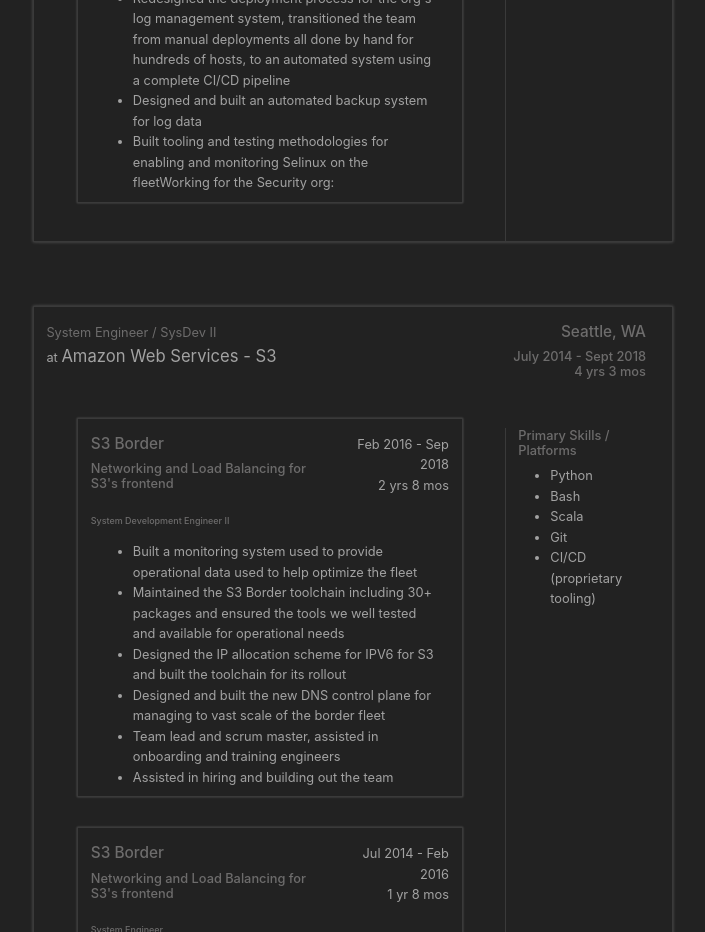
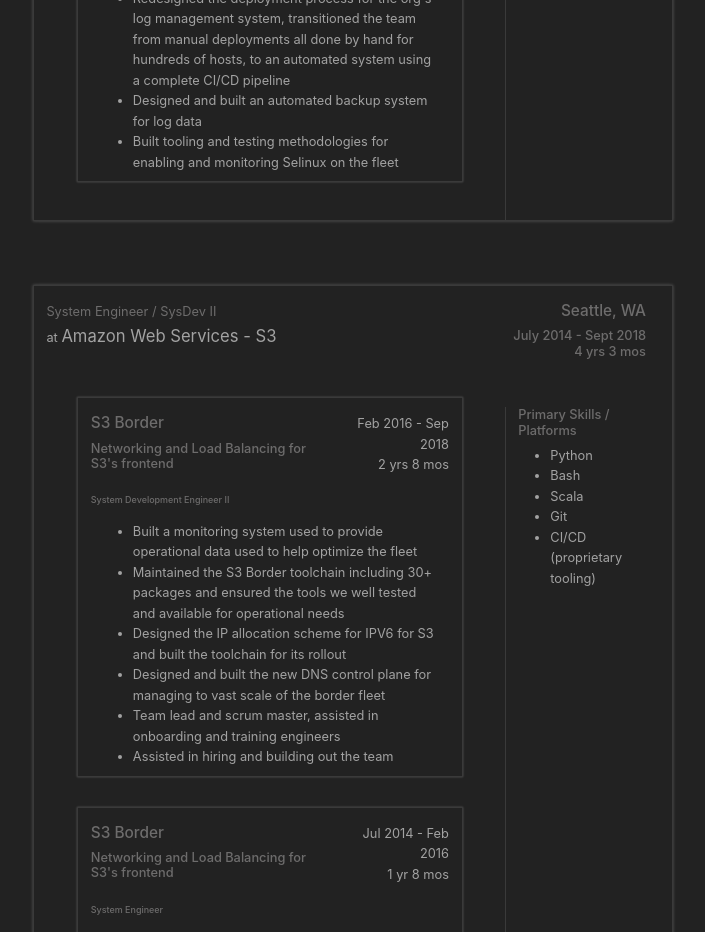
Before and after one commit to bnichs/bnichs-public, a Vue app in the folder bnichs/: page /resume in a window 1280 px wide. Shown: the part 800-1732 px from the top of the page, without its empty margins (505-1210 px from the left). Built offline with nearby package versions, Linux system fonts and the light colour scheme.

Commit message:
Resume copy

```diff
--- a/bnichs/src/views/ResumeView.vue
+++ b/bnichs/src/views/ResumeView.vue
@@ -93,7 +93,7 @@
                 Designed and built an automated backup system for log data
               </li>
               <li>
-                Built tooling and testing methodologies for enabling and monitoring Selinux on the fleetWorking for the Security org:
+                Built tooling and testing methodologies for enabling and monitoring Selinux on the fleet
               </li>
             </template>
           </TeamBox>
```
